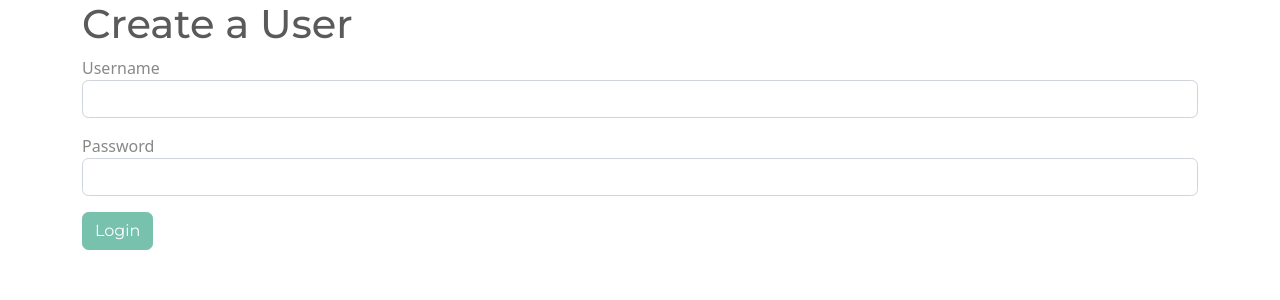
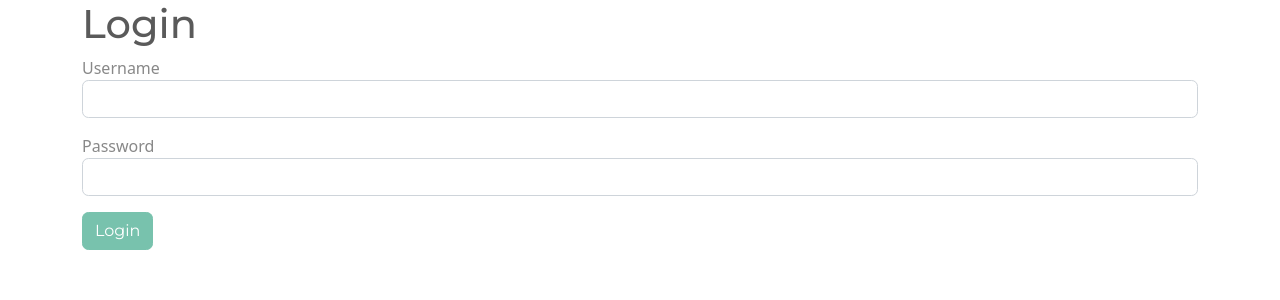
Before and after one commit to carl-molina/flask-notes, a Flask app: page /login in a window 1280 px wide. Shown: the top 300 px of the page. Run offline with Flask 3, Linux system fonts and the light colour scheme; some libraries are stand-ins or nearby versions.

Commit message:
fixed bug in show_user / session['user_id'] must match username

```diff
--- a/app.py
+++ b/app.py
@@ -112,7 +112,7 @@ def login_user():
 def show_user(username):
     """Show information about the given user"""
 
-    if "user_id" not in session:
+    if 'user_id' not in session or session['user_id'] != username:
         flash("You must be logged in to view!")
         return redirect("/")
 
--- a/templates/user_detail.html
+++ b/templates/user_detail.html
@@ -24,7 +24,7 @@ Post Detail
 
 </div>
 
-{% if 'user_id' in session %}
+{% if 'user_id' in session and session['user_id'] == user.username %}
     <form action="/logout" method="POST">
       {{form.hidden_tag()}}
       <button type="submit" class="btn btn-primary">Logout</button>
--- a/templates/user_login_form.html
+++ b/templates/user_login_form.html
@@ -4,7 +4,7 @@
 
 <!-- Test: user_login_form.html loaded; FOR TESTING DO NOT REMOVE -->
 
-  <h1>Create a User</h1>
+  <h1>Login</h1>
 
   <form method="POST">
     {% include "_form.html" %}
```
